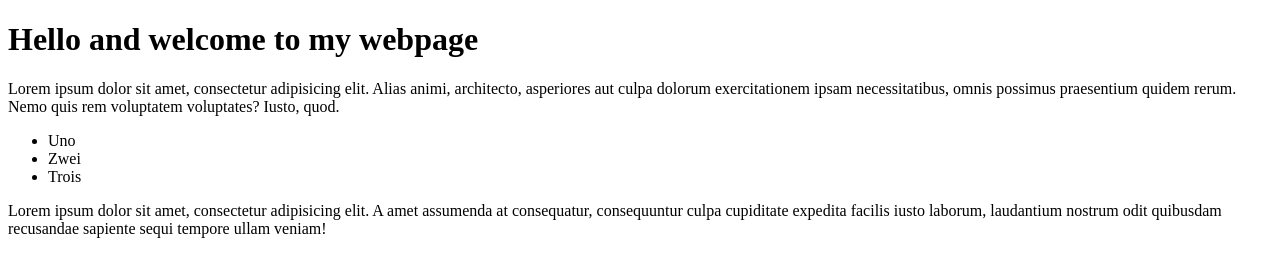
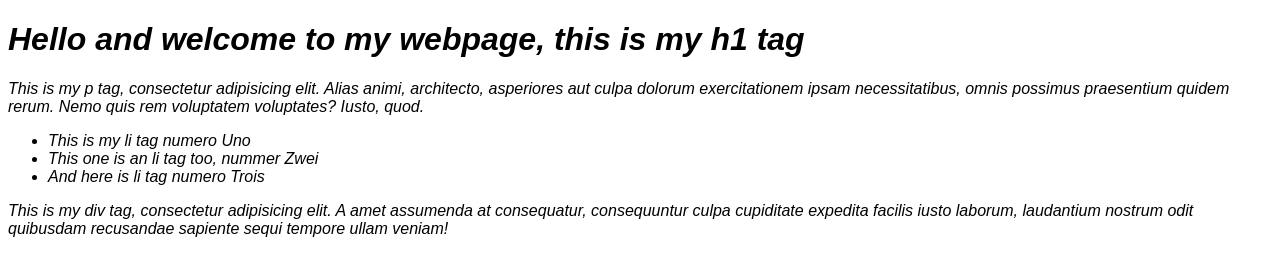
Before and after one commit to sergio-davila/codeup-web-exercises, a plain HTML site: page jquery_exercises.html in a window 1280 px wide. Drawn offline with nearby package versions, Linux system fonts and the light colour scheme.

Commit message:
feat: starting on jquery selector exercise

```diff
--- a/jquery_exercises.html
+++ b/jquery_exercises.html
@@ -5,22 +5,20 @@
     <title>jQuery exercises</title>
 </head>
 <body>
-    <h1>Hello and welcome to my webpage</h1>
-    <p>
-        Lorem ipsum dolor sit amet, consectetur adipisicing elit. Alias animi, architecto, asperiores aut culpa dolorum exercitationem ipsam necessitatibus, omnis possimus praesentium quidem rerum. Nemo quis rem voluptatem voluptates? Iusto, quod.
+    <h1 class="header" id="up-top">Hello and welcome to my webpage, this is my h1 tag</h1>
+    <p class="text" id="text-top">
+        This is my p tag, consectetur adipisicing elit. Alias animi, architecto, asperiores aut culpa dolorum exercitationem ipsam necessitatibus, omnis possimus praesentium quidem rerum. Nemo quis rem voluptatem voluptates? Iusto, quod.
     </p>
-    <ul>
-        <li>Uno</li>
-        <li>Zwei</li>
-        <li>Trois</li>
+    <ul class="list" id="whole-list">
+        <li class="list-item" id="uno">This is my li tag numero Uno</li>
+        <li class="list-item" id="zwei">This one is an li tag too, nummer Zwei</li>
+        <li class="list-item" id="trois">And here is li tag numero Trois</li>
     </ul>
-    <div>
-        Lorem ipsum dolor sit amet, consectetur adipisicing elit. A amet assumenda at consequatur, consequuntur culpa cupiditate expedita facilis iusto laborum, laudantium nostrum odit quibusdam recusandae sapiente sequi tempore ullam veniam!
+    <div class="text" id="text-bottom">
+        This is my div tag, consectetur adipisicing elit. A amet assumenda at consequatur, consequuntur culpa cupiditate expedita facilis iusto laborum, laudantium nostrum odit quibusdam recusandae sapiente sequi tempore ullam veniam!
     </div>
 
-
-
-
+<!--    jquery and JS below -->
 <script src="https://code.jquery.com/jquery-2.2.4.min.js" integrity="sha256-BbhdlvQf/xTY9gja0Dq3HiwQF8LaCRTXxZKRutelT44=" crossorigin="anonymous"></script>
 <script src="js/jquery_exercises.js"></script>
 </body>
--- a/js/jquery_exercises.js
+++ b/js/jquery_exercises.js
@@ -1,5 +1,38 @@
 $(document).ready(function () {
     console.log("fully loaded and ready to go!")
+
+    // ID selectors below
+
+
+
+    // Class selectors below
+
+    // Element selectors(exercise) below
+
+
+    // Element selectors examples below vvv
+    // $('p').css({'font-size':'30px', 'backgroundColor':'purple', 'color' : 'fuchsia'});
+    // $('li').css({'font-size':'70px', 'color':'rebeccapurple'});
+    // $('h1').css('color', 'blue');
+    // $('div').css({'background-color':'lavender', 'font-size':'50px', 'color':'red'});
+    // $('body').css('background-color', 'lightgrey');
+    // $('div').html('New text inside of my div tag, courtesy of jquery!');
+    // $('p').html('This is brand new text in my p tag, cus jquery replaced it!');
+
+    // all selector example below
+    $('*').css({'font-style':'italic', 'font-family':'sans-serif'});
+
+    // this ones neat, courtesy of Victor
+    // $("*").keyup(function(){
+    //     $('*').hide()
+    // })
+    // $('*').click(function(){
+    //     $('*').show()
+    // })
 });
 
+
+
+
+
 console.log("hello jQuery!");
```
Also changed, not shown: images/1MpjnRg.jpeg (added), images/87c1052f3e385a52829a4d585a2d15b2.jpeg (added).
